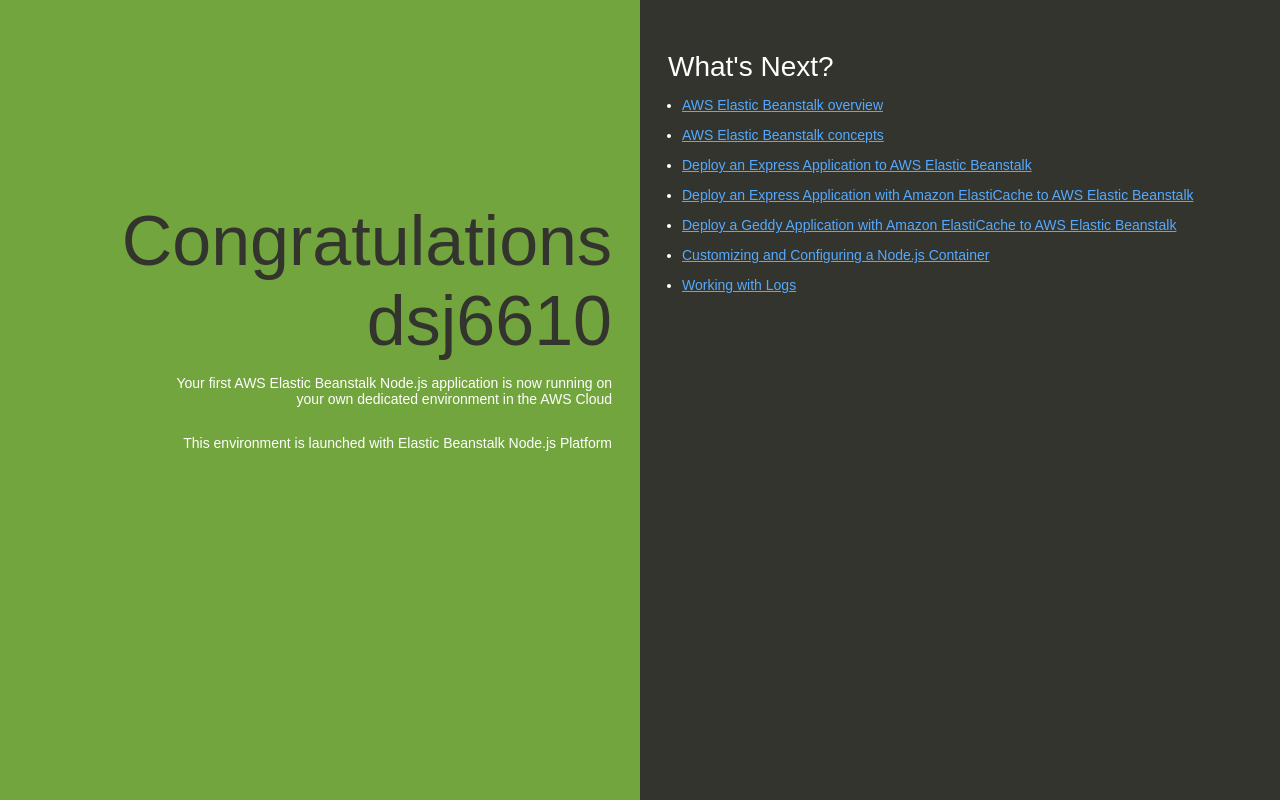
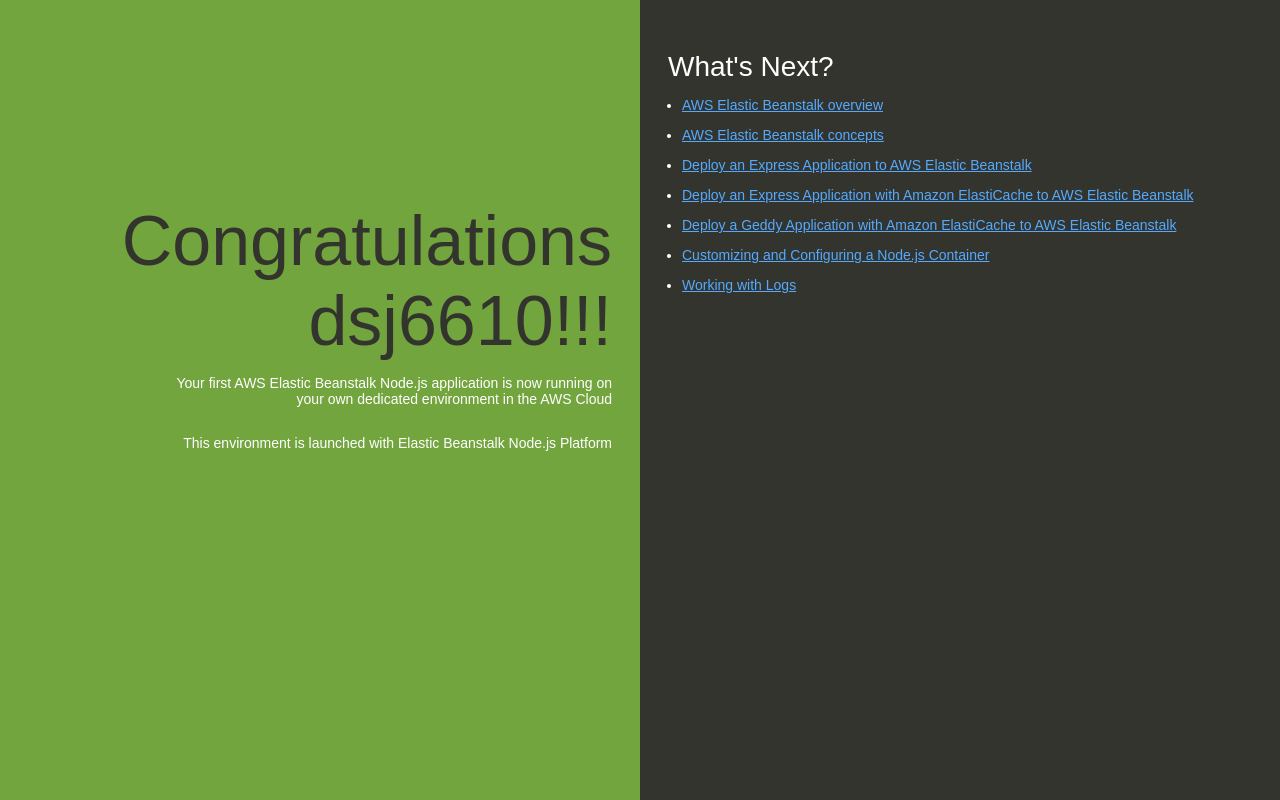
Before and after one commit to DonovanJump/don-test-node-app, a website: page index.html in a window 1280 px wide. Drawn offline with Linux system fonts and the light colour scheme.

Commit message:
test manual review

```diff
--- a/index.html
+++ b/index.html
@@ -74,7 +74,7 @@
   </head>
   <body>
     <div class="textColumn">
-      <h1>Congratulations dsj6610</h1>
+      <h1>Congratulations dsj6610!!!</h1>
       <p>Your first AWS Elastic Beanstalk Node.js application is now running on your own dedicated environment in the AWS Cloud</p>
       <p>This environment is launched with Elastic Beanstalk Node.js Platform</p>
     </div>
```
